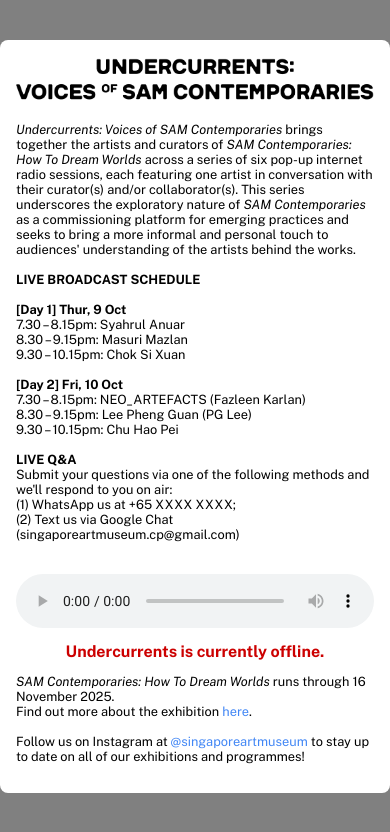
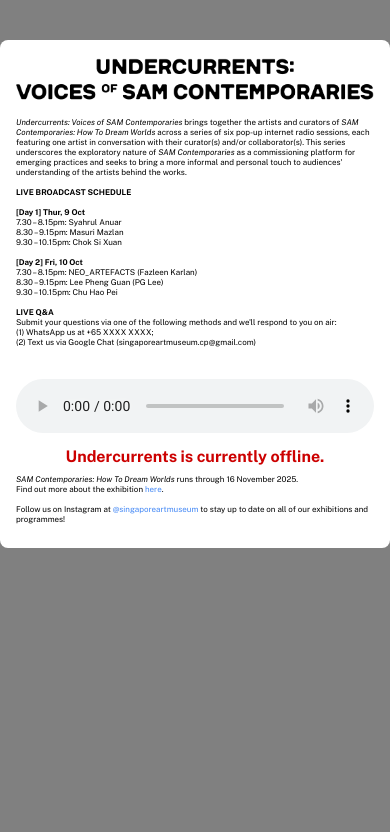
Before and after one commit to yoghurtyogi/undercurrents-webplayer-site, a plain HTML site: page index.html in a window 390 px wide. Drawn offline with nearby package versions, Linux system fonts and the light colour scheme.

Commit message:
style updates

```diff
--- a/style.css
+++ b/style.css
@@ -40,11 +40,11 @@ a:hover {
 }
 
 /* Responsive styles */
-@media only screen and (max-width: 600px) {
+@media only screen and (max-width: 700px) {
   .container {
     padding: 16px;
   }
   p {
-    font-size: 0.8em;
+    font-size: 0.5em;
   }
 }
```
